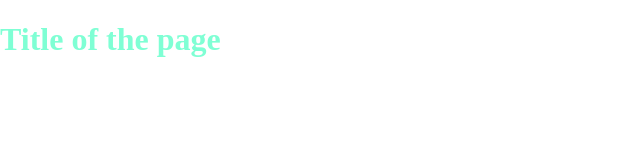
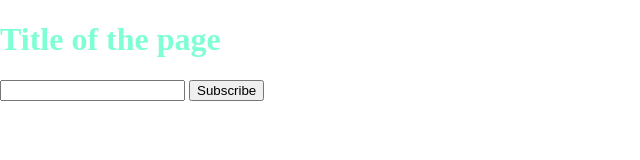
Before and after one commit to SatyaMoulika/gitcourse-project-1, a plain HTML site: page index.html in a window 1280 px wide. Shown: the whole page, without its empty margins (0-640 px from the left). Drawn offline with Linux system fonts and the light colour scheme.

Commit message:
branch-1 : added newsletter section

```diff
--- a/index.html
+++ b/index.html
@@ -9,5 +9,12 @@
 <body>
     <h1>Title of the page</h1>
     <script src = "script.js"></script>
+    <section id="newsletter">
+        <h3></h3>
+        <form action="">
+            <input type="email" name="" id="">
+            <input type="submit" value="Subscribe">
+        </form>
+    </section>
 </body>
 </html>
```
